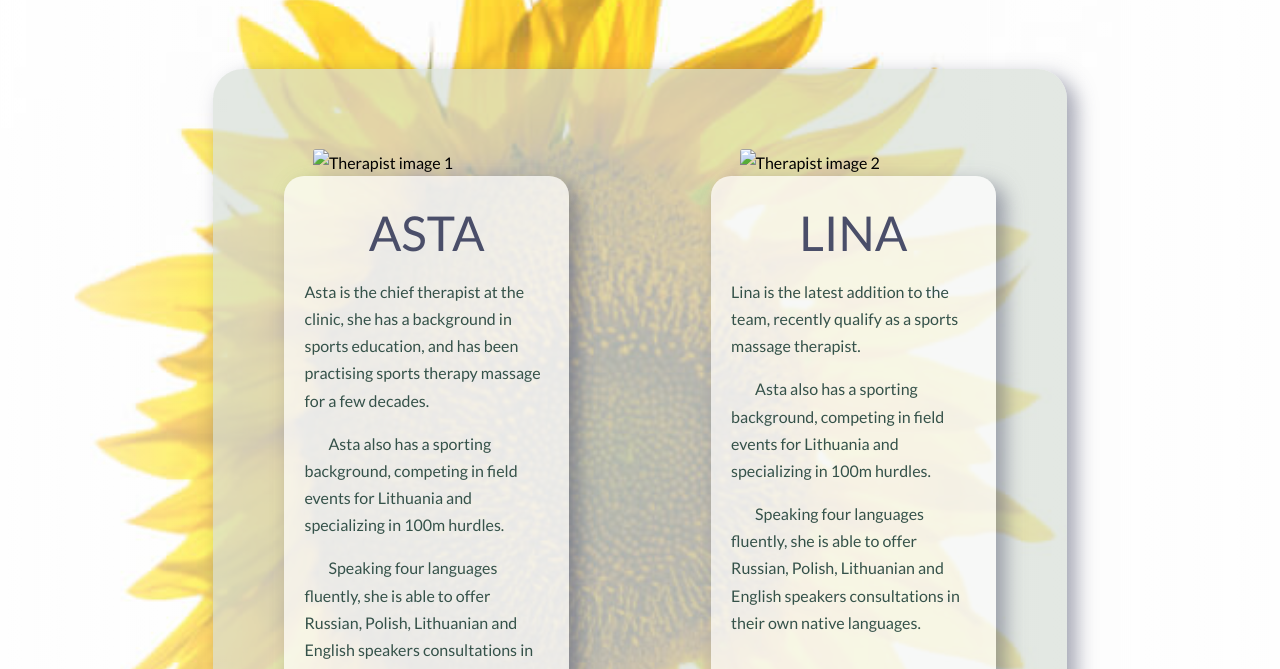
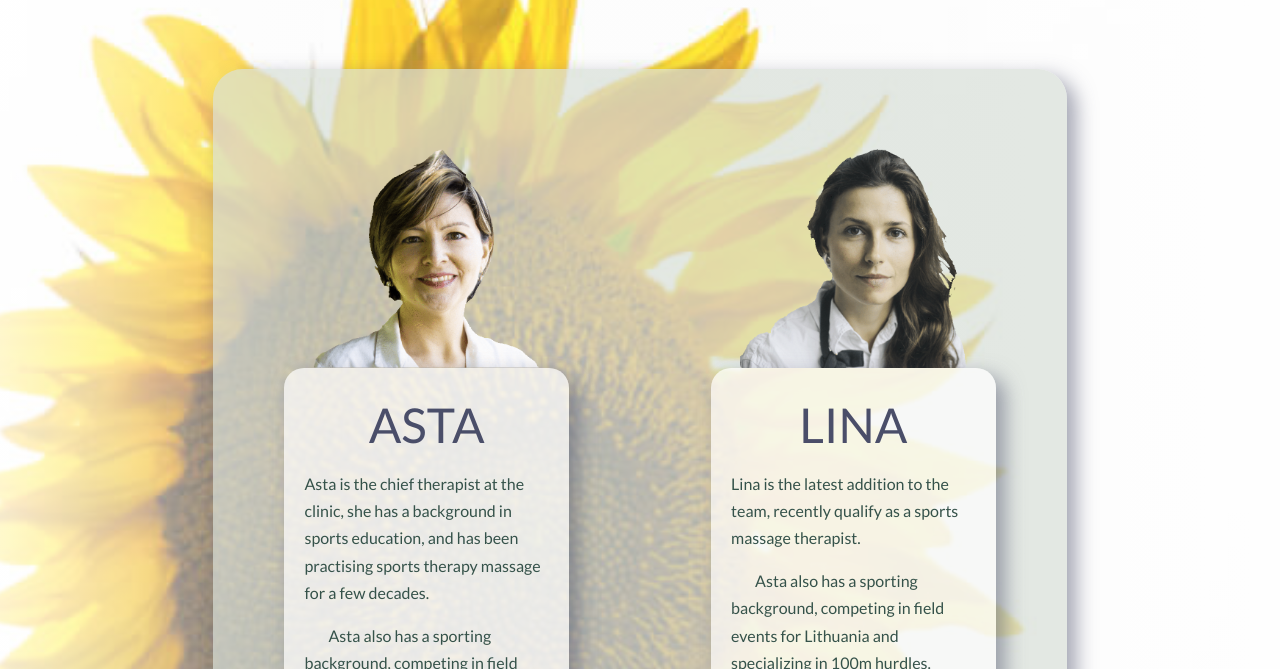
Before and after one commit to Bogtrotter72/Udvartana-Sports-Therapy-Clinic, a website: page about.html in a window 1280 px wide. Shown: the part 131-800 px from the top of the page. Drawn offline with Linux system fonts and the light colour scheme.

Commit message:
image-naming-convention

```diff
--- a/about.html
+++ b/about.html
@@ -71,7 +71,7 @@
                         <div class="row no-gutters about-page__contents-container">
                             <div class="col-lg-4 offset-lg-1">
                                 <div class="card about-card">
-                                    <img class="card-img about-card__img" src="assets/img/therapist1.png" alt="Therapist image 1">
+                                    <img class="card-img about-card__img" src="assets/img/therapist1.gif" alt="Therapist image 1">
                                     <div class="card-body about-card__body">
                                         <h2 class="mt-2 about-card__body-title text-center">Asta</h2>
                                         <p class="card-text mt-3 mb-3 about-page__content">
@@ -90,7 +90,7 @@
                             </div>
                             <div class="col-lg-4 offset-lg-2">
                                 <div class="card customer-feedback__card">
-                                        <img class="card-img about-card__img" src="assets/img/therapist2.png" alt="Therapist image 2">
+                                        <img class="card-img about-card__img" src="assets/img/therapist2.gif" alt="Therapist image 2">
                                         <div class="card-body about-card__body">
                                         <h2 class="mt-2 about-card__body-title text-center">Lina</h2>
                                         <p class="card-text mt-3 mb-3 about-page__content">
```
